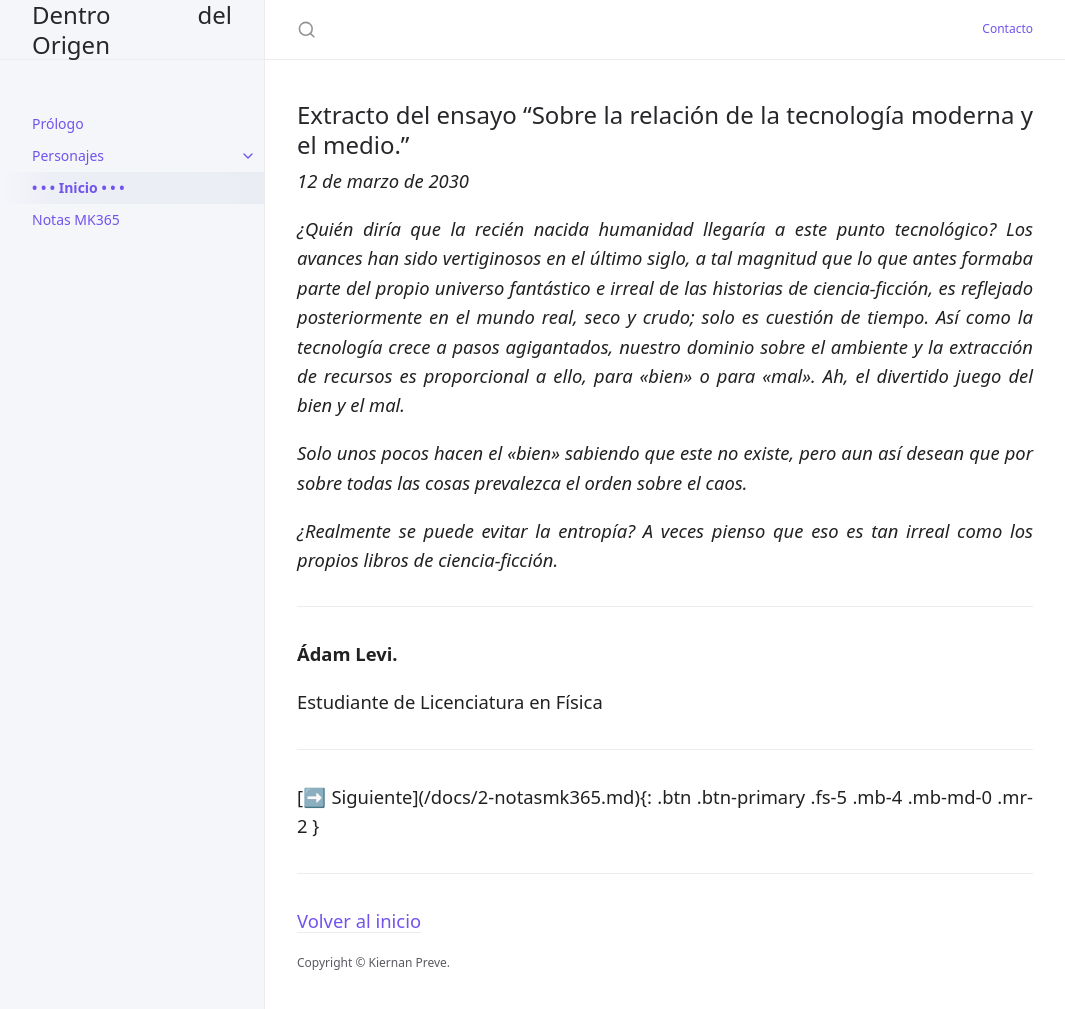
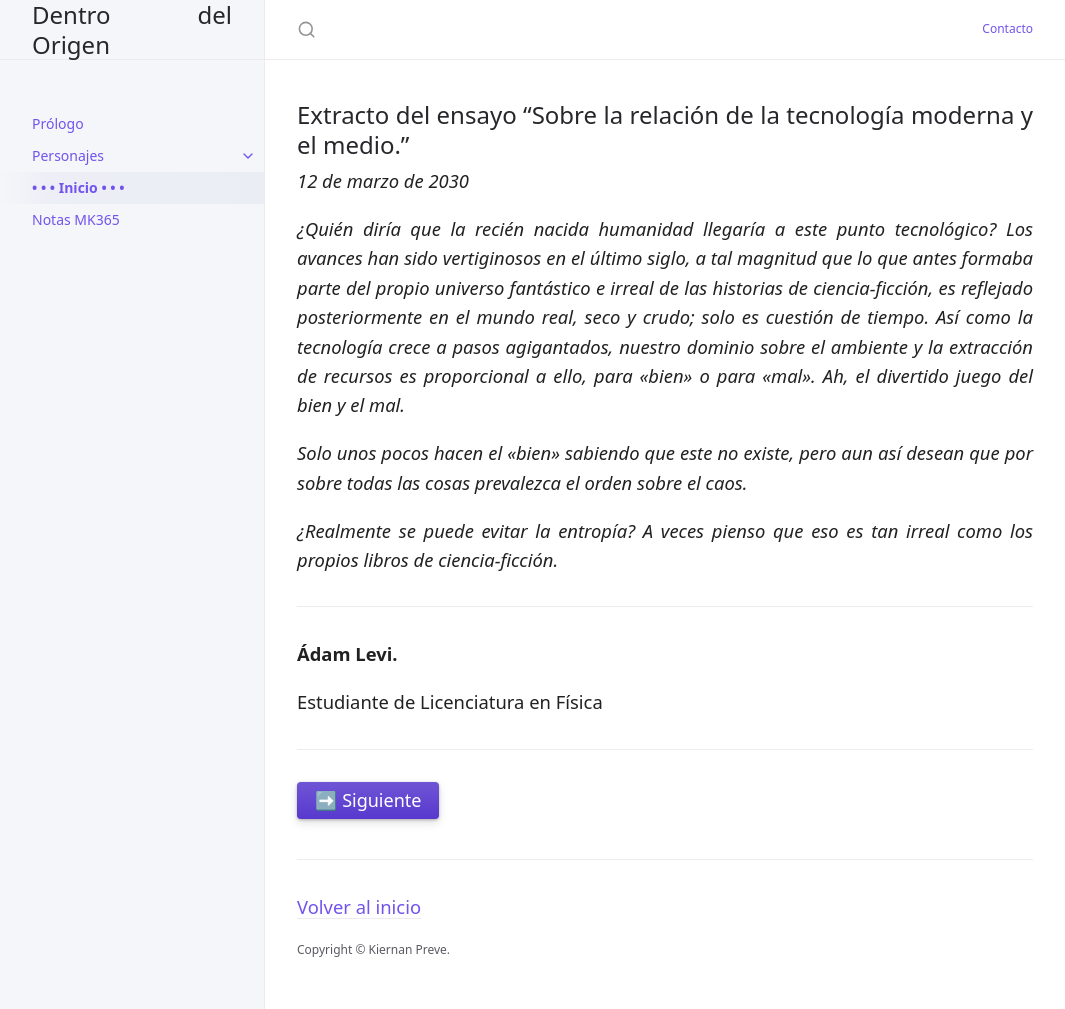
Before and after one commit to KierPrev/DentroDelOrigen, a Jekyll site: the page built from docs/1-inicio.md, in a window 1280 px wide and 1013 px high. Shown: the top 1009 px of the window, without its empty margins (107-1172 px from the left). Built offline with Jekyll 4.4.1, drawn with Linux system fonts in a browser that asks for light colours.

Commit message:
Update 1-inicio.md

```diff
--- a/docs/1-inicio.md
+++ b/docs/1-inicio.md
@@ -23,6 +23,4 @@ Estudiante de Licenciatura en Física
 
 ----
 
-<div id="html" markdown="0">
 [➡️ Siguiente](/docs/2-notasmk365.md){: .btn .btn-primary .fs-5 .mb-4 .mb-md-0 .mr-2 }
-</div>
```
